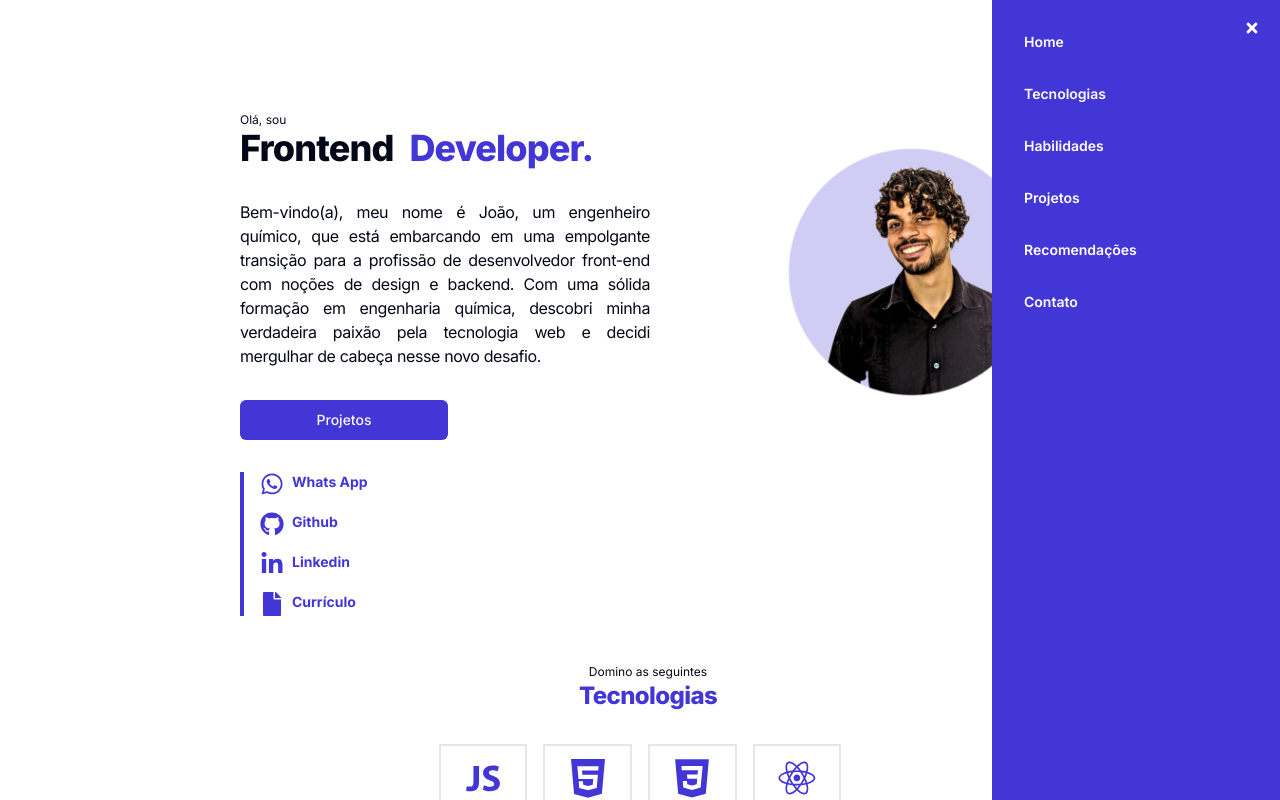
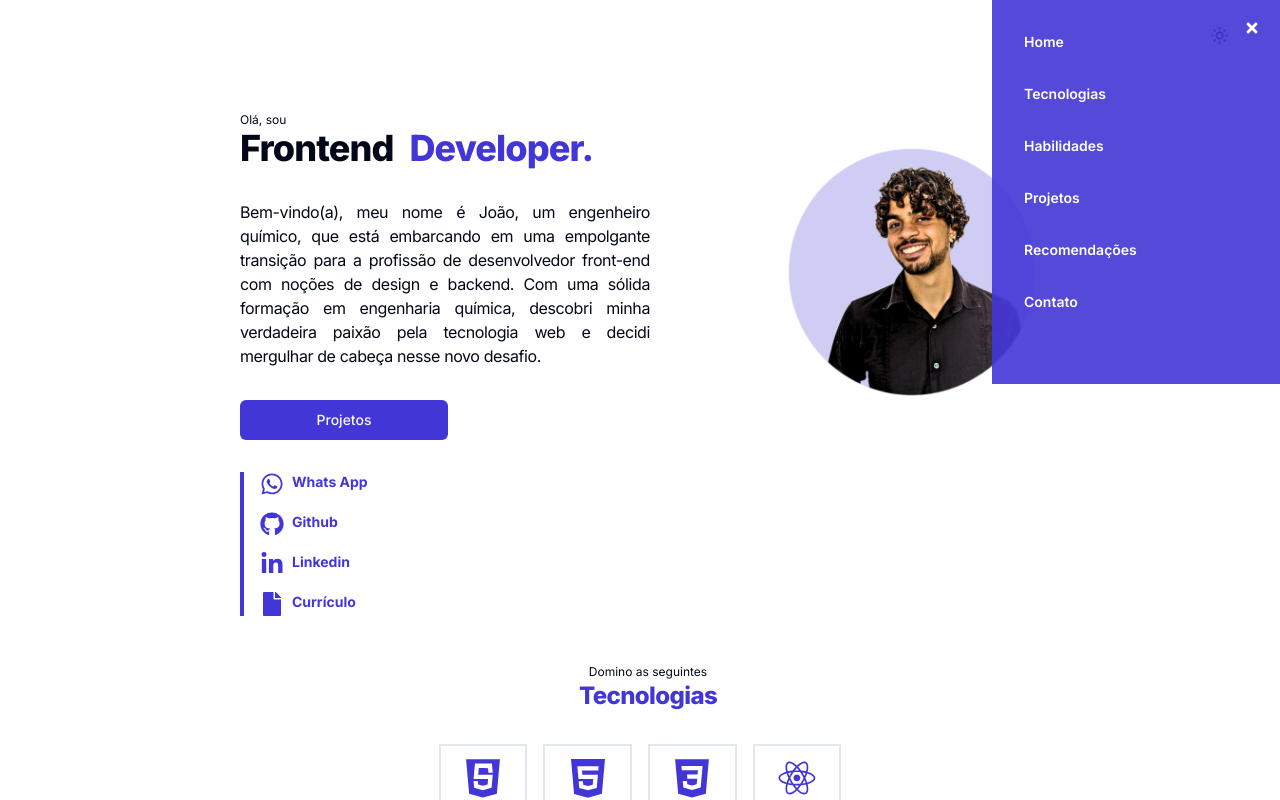
Before and after one commit to joaonevescampos/new-portfolio, a Next.js app: page / in a window 1280 px wide. Both pictures are taken after a click on the icon 1238 px from the left and 42 px from the top of the page. Shown: the top 800 px of the page. Built offline with nearby package versions, Linux system fonts and the light colour scheme.

Commit message:
adjusting header and projects

```diff
--- a/src/components/Header/index.tsx
+++ b/src/components/Header/index.tsx
@@ -22,7 +22,7 @@ export function Header() {
     //     }
     // }, []);
     return (
-        <header className="fixed w-full h-20 bg-white dark:bg-purple-color01">
+        <header className="absolute top-0 left-0 w-full h-20">
             <div className="flex justify-between items-center m-4">
             <div>
                 {/* <Image
--- a/src/components/Introduction/index.tsx
+++ b/src/components/Introduction/index.tsx
@@ -27,7 +27,9 @@ export function Introduction() {
                     <p className="scroll-m-20 text-base text-justify tracking-tight md:w-[410px]">
                         Bem-vindo(a), meu nome é João, um engenheiro químico, que está embarcando em uma empolgante transição para a profissão de desenvolvedor front-end com noções de design e backend. Com uma sólida formação em engenharia química, descobri minha verdadeira paixão pela tecnologia web e decidi mergulhar de cabeça nesse novo desafio.
                     </p>
-                    <Button variant="default">Projetos</Button>
+                    <Button variant="default">
+                        <a href="#projects">Projetos</a>
+                    </Button>
                 </div>
                 <div className="flex flex-col text-sm w-52 gap-4 pl-4 mt-8 border-l-4 border-purple-color01 dark:border-purple-700">
                     <div className="flex gap-2">
--- a/src/components/MobileMenu/index.tsx
+++ b/src/components/MobileMenu/index.tsx
@@ -7,15 +7,19 @@ export function MobileMenu() {
     const [openMenu, setOpenMenu] = useState(false)
     return (
         <div>
-            <FaBars className="text-xl cursor-pointer m-4" onClick={() => setOpenMenu(true)}></FaBars>
-            {openMenu && (
+            {!openMenu ? (
+                <FaBars
+                    className="text-xl cursor-pointer m-4"
+                    onClick={() => setOpenMenu(true)}>
+                </FaBars>
+            ) : (
                 <div>
                     <FaTimes
                         className="absolute right-5 top-5 text-white cursor-pointer z-50"
                         onClick={() => setOpenMenu(false)}>
                     </FaTimes>
-                    <ul className="fixed z-40 right-0 top-0 w-72 h-full p-4 bg-purple-color01 ease-in-out duration-100">
-                        <li className="text-sm p-4 text-white font-semibold">
+                    <ul className="absolute z-40 right-0 top-0 w-72 h-96 p-4 bg-purple-color01 opacity-90">
+                        <li className="text-sm p-4 text-white font-semibold hover:text-purple-300">
                            <a href="#home" onClick={() => setOpenMenu(false)}>Home</a>
                         </li>
                         <li className="text-sm p-4 text-white font-semibold">
--- a/src/components/Projects/index.tsx
+++ b/src/components/Projects/index.tsx
@@ -14,6 +14,18 @@ import {
     CarouselPrevious,
 } from "@/components/ui/carousel";
 import { Button } from "../ui/button";
+import {
+    DiJavascript,
+    DiHtml5,
+    DiCss3,
+    DiReact,
+    DiBootstrap,
+    DiNodejsSmall,
+    DiPostgresql,
+} from "react-icons/di";
+import { SiPrisma, SiTailwindcss } from "react-icons/si";
+import { TbBrandNextjs } from "react-icons/tb";
+import { BiLogoTypescript } from "react-icons/bi";
 
 export function Projects() {
     const [visible, setVisible] = React.useState(false)
@@ -22,6 +34,7 @@ export function Projects() {
         {
             src: newboard,
             name: "New Board",
+            techs: [DiHtml5, DiCss3, DiJavascript, DiReact, DiPostgresql, DiNodejsSmall],
             previous: "New Board é um software que gerencia tarefas, similar ao Trello.",
             description: "New Board é um software que gerencia tarefas, similar ao Trello. Desenvolvido por uma equipe de cinco desenvolvedores liderados por mim, este projeto utiliza as tecnologias: React, CSS, Node e PostgreSQL. Atuei como desenvolvedor frontend e designer, criando as telas de Home, Boards, Account entre outras.",
             code:"https://github.com/joaonevescampos/new-board",
@@ -30,6 +43,7 @@ export function Projects() {
         {
             src: cucaflow,
             name: "Cucaflow",
+            techs: [BiLogoTypescript, TbBrandNextjs, SiTailwindcss, SiPrisma, DiPostgresql, DiNodejsSmall],
             previous: "Cucaflow é um software de produtividade, auxiliando na organização de artistas.",
             description: "Cucaflow é um software de produtividade, auxiliando na organização de artistas. Organizado pela Cubos Academy que reuniu uma equipe de 6 desenvolvedores e 6 designers, simulando um ambiente profissional. As tecnologias utilizadas no projeto foram Node, Typescript, Next, Tailwind, Shadcn Ui, Nest, Prisma e PostgreSQL. Atei como desenvolvedor frontend, fui responsável por criar as telas de cadastro, recuperação de senha e componente de lista de tarefas.",
             code:"https://github.com/patrickcardoso-dev/cucaflow-app",
@@ -37,6 +51,7 @@ export function Projects() {
         },
         {
             src: mandala,
+            techs: [DiHtml5, DiCss3, DiJavascript],
             name: "Mandalas Digitais",
             previous: "Este foi o primeiro trabalho freelancer que fiz para um amigo arquiteto.",
             description: "Este foi o primeiro trabalho freelancer que fiz para um amigo arquiteto com apenas 3 meses de estudos como desenvolvedor frontend. Fiz o site dele com tecnologias básicas como HTML, CSS e JavaScript. O site tem como objetivo divulgar e vender mandalas digitais.",
@@ -45,6 +60,7 @@ export function Projects() {
         },
         {
             src: hotel,
+            techs: [DiHtml5, DiCss3, DiJavascript, DiBootstrap],
             name: "Hotel Campos",
             previous: "Hotel Campos é um projeto frontend onde tive meu primeiro contato com o Bootstrap.",
             description: "Hotel Campos é um projeto frontend onde tive meu primeiro contato com o Bootstrap. Usei bastante conhecimentos como Flexbox e Grid layout.",
@@ -59,12 +75,12 @@ export function Projects() {
             <p className="text-xs">Alguns dos meus</p>
               <h2 id="projects" className="scroll-m-20 text-xl font-extrabold tracking-tight lg:text-2xl text-purple-color01 dark:text-purple-color03">Projetos</h2>
         </div>
-          <Carousel className="max-w-xs md:max-w-none ">
+          <Carousel className="max-w-xs md:max-w-none">
                 <CarouselContent className="md:w-[600px]">
                     {projects.map((item, index) => (
                     <CarouselItem key={index}>
                         <div>
-                        <Card className="bg-transparent ">
+                        <Card className="bg-transparent">
                             <CardContent className="flex flex-col aspect-square items-center justify-center p-6 text-sm">
                                 <Image
                                     src={item.src}
@@ -73,7 +89,15 @@ export function Projects() {
 
                                         />
                                         <h2 className="scroll-m-20 text-xl font-extrabold tracking-tight lg:text-2xl mt-4">{item.name}</h2>
-                                        {/* <p className="text-center my-4">{item.description}</p> */}
+                                        <div className="flex items-center justify-center w-96">
+                                        {item.techs.map((tech) =>
+                                            <div>
+                                                {
+                                                    React.createElement(tech, { className: ' text-purple-color01 dark:text-purple-color03 bg-transparent w-12 h-12 rounded' })
+                                                }
+                                            </div>
+                                        )}
+                                        </div>
                                         {
                                             !visible ? (
                                                 <div className="text-center my-4">
@@ -113,7 +137,7 @@ export function Projects() {
                 </CarouselContent>
                 <CarouselPrevious />
             <CarouselNext />
-        </Carousel>
+          </Carousel>
     </div>
   )
 }
--- a/src/components/Tecnologies/index.tsx
+++ b/src/components/Tecnologies/index.tsx
@@ -1,6 +1,6 @@
 import React from 'react';
 import {
-    DiJavascript1,
+    DiJavascript,
     DiHtml5,
     DiCss3,
     DiReact,
@@ -18,7 +18,7 @@ import Image from "next/image";
 
 export function Tecnologies() {
     const devIcons = [
-       { tagIcon: DiJavascript1, name: "JavaScript"},
+       { tagIcon: DiJavascript, name: "JavaScript"},
        { tagIcon: DiHtml5, name: "HTML" },
        { tagIcon: DiCss3, name: "CSS"},
        { tagIcon: DiReact, name: "React" },
```
